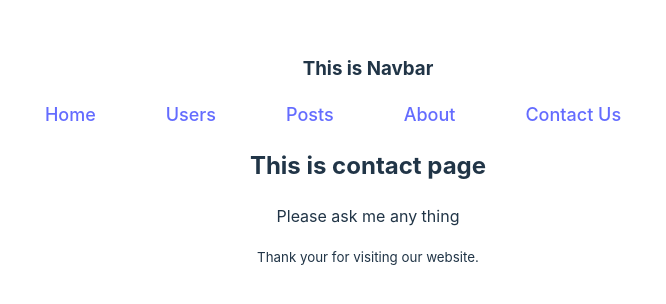
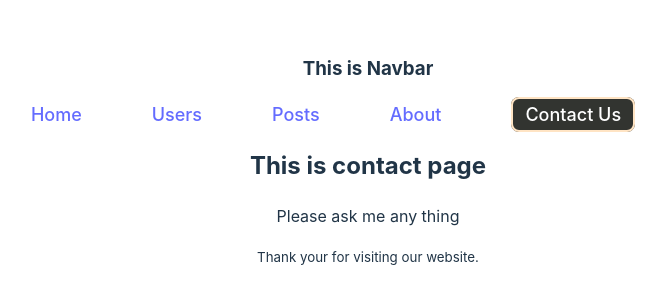
Before and after one commit to mhedi-hasan/intro-to-react-router, a React (Vite) app: page /contact in a window 1280 px wide. Shown: the part 240-544 px from the top of the page, without its empty margins (272-938 px from the left). Built offline with nearby package versions, Linux system fonts and the light colour scheme.

Commit message:
loading added

```diff
--- /dev/null
+++ b/src/components/ErrorPage/ErrorPage.jsx
@@ -0,0 +1,27 @@
+import { Link, useRouteError } from "react-router-dom";
+
+const ErrorPage = () => {
+    const error=useRouteError();
+    console.log(error);
+    const errorButtonStyle ={
+        backgroundColor:'#33ff44',
+        border:'1px solid black'
+    }
+    return (
+        <div>
+            <h3>Oops!!!</h3>
+            <p>{error.statusText || error.message}</p>
+            {
+                error.status || 404 && <div>
+                    <h3>Page not found</h3>
+                    <p>Go back where you from</p>
+                    <Link to={'/'}>
+                    <button style={errorButtonStyle}>Home</button>
+                    </Link>
+                </div>
+            }
+        </div>
+    );
+};
+
+export default ErrorPage;
--- a/src/components/Header/Header.css
+++ b/src/components/Header/Header.css
@@ -2,3 +2,11 @@
     margin-right: 70px;
     font-size: large;
 }
+nav a.active {
+    /* text-decoration: underline; */
+    background-color: rgb(50, 52, 48);
+    border: 2px solid bisque;
+    border-radius: 8px;
+    padding: 5px 12px;
+    color: white;
+}
--- a/src/components/Header/Header.jsx
+++ b/src/components/Header/Header.jsx
@@ -1,15 +1,15 @@
-import { Link } from 'react-router-dom';
+import { NavLink } from 'react-router-dom';
 import './Header.css'
 const Header = () => {
     return (
         <div>
             <h3>This is Navbar</h3>
             <nav>
-                <Link to="/">Home</Link>
-                <Link to="/users">Users</Link>
-                <Link to="/posts">Posts</Link>
-                <Link to="/about">About</Link>
-                <Link to="/contact">Contact Us</Link>
+                <NavLink to="/">Home</NavLink>
+                <NavLink to="/users">Users</NavLink>
+                <NavLink to="/posts">Posts</NavLink>
+                <NavLink to="/about">About</NavLink>
+                <NavLink to="/contact">Contact Us</NavLink>
             </nav>
         </div>
     );
--- a/src/components/Home/Home.jsx
+++ b/src/components/Home/Home.jsx
@@ -1,13 +1,19 @@
-import { Outlet } from "react-router-dom";
+import { Outlet, useNavigation } from "react-router-dom";
 import Footer from "../Footer/Footer";
 import Header from "../Header/Header";
 
 const Home = () => {
+    const navigation=useNavigation();
     return (
         <div>
 
             <Header></Header>
-            <Outlet></Outlet>
+            {
+                navigation.state === "loading" ?
+                <p>Loading...</p>:
+                <Outlet></Outlet>
+            }
+
             <Footer></Footer>
         </div>
     );
--- a/src/components/PostDetails/PostDetails.jsx
+++ b/src/components/PostDetails/PostDetails.jsx
@@ -1,9 +1,11 @@
-import { useLoaderData, useNavigate } from "react-router-dom";
+import { useLoaderData, useNavigate, useParams } from "react-router-dom";
 
 const PostDetails = () => {
     const post =useLoaderData();
+    const {userId: postId} =useParams();
     const navigate=useNavigate();
     const {id,title,body} = post;
+    console.log(postId);
     const postDetailStyle ={
         border:'2px solid green',
         borderRadius:'20px',
--- a/src/main.jsx
+++ b/src/main.jsx
@@ -13,11 +13,13 @@
 import UserDetails from './components/UserDetails/UserDetails.jsx';
 import Posts from './components/Posts/Posts.jsx';
 import PostDetails from './components/PostDetails/PostDetails.jsx';
+import ErrorPage from './components/ErrorPage/ErrorPage.jsx';
 
 const router = createBrowserRouter([
   {
     path: "/",
     element:<Home></Home>,
+    errorElement:<ErrorPage></ErrorPage>,
     children:[
       {
         path: "/about",
```
